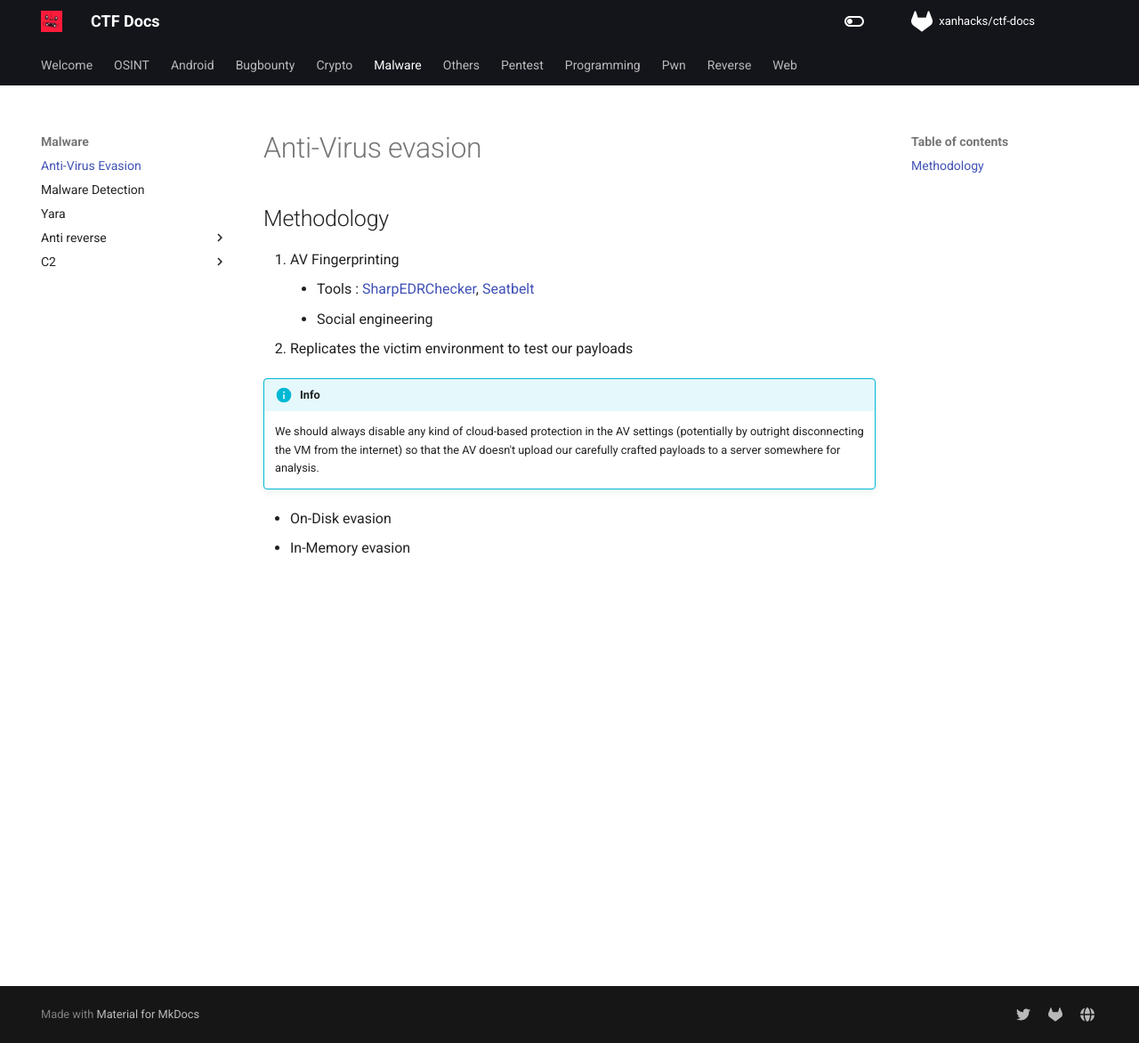
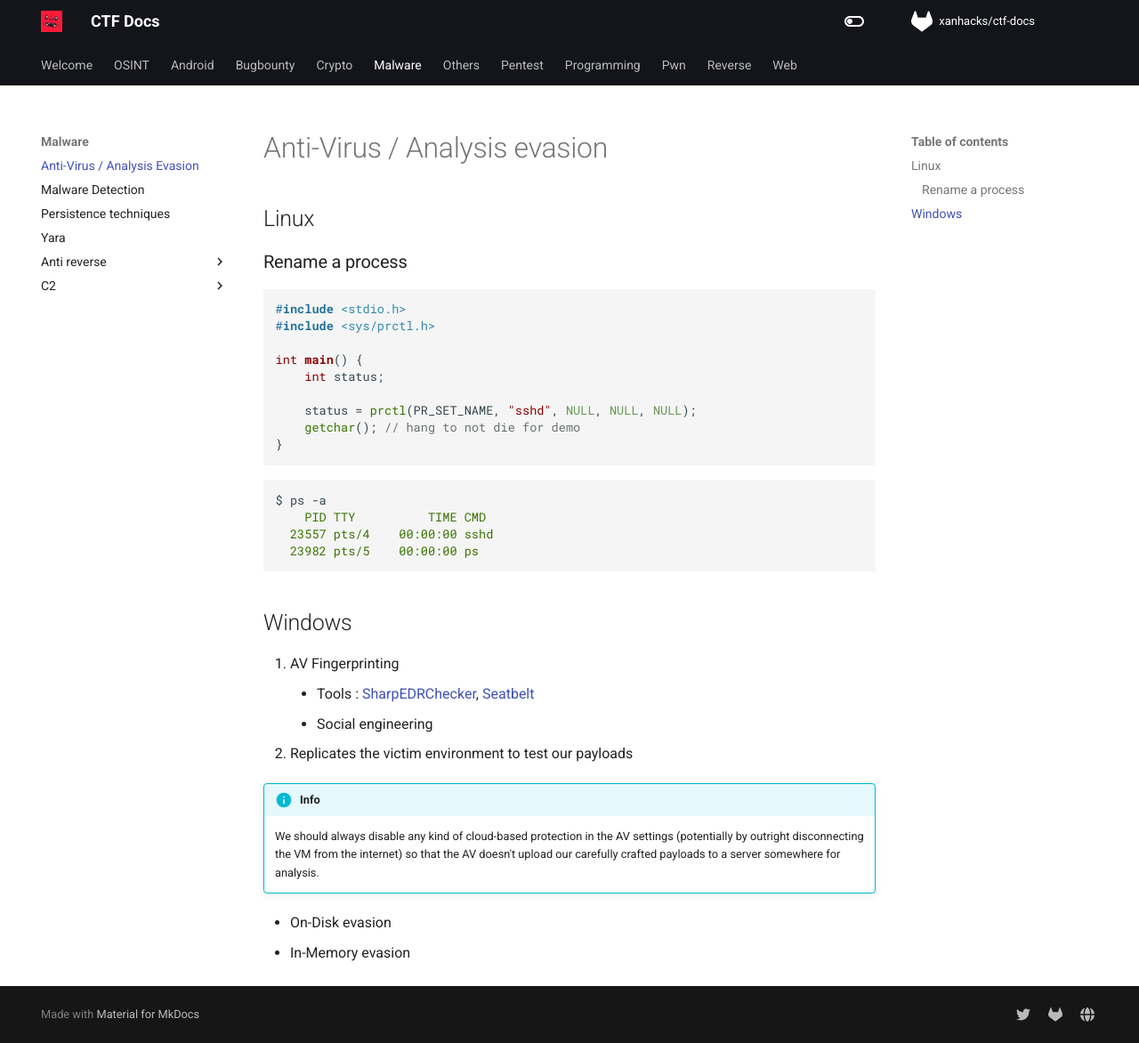
Before and after one commit to xanhacks/ctf-docs, an MkDocs documentation site: the page built from docs/malware/av-evasion.md, in a window 1280 px wide and 1172 px high. Shown: the whole window at 89% size. Built offline with MkDocs 1.6.1 and Material for MkDocs 9.7.7, drawn with Linux system fonts in a browser that asks for light colours; nearby versions of some CDN libraries; comment, search, counter and statistics services are not loaded.

Commit message:
add malware persistence hooks and evasion

````diff
--- a/docs/malware/av-evasion.md
+++ b/docs/malware/av-evasion.md
@@ -1,11 +1,35 @@
 ---
-title: Anti-Virus Evasion
-description: Anti-Virus Evasion.
+title: Anti-Virus / Analysis Evasion
+description: Anti-Virus and human analysis evasion.
 ---
 
-# Anti-Virus evasion
+# Anti-Virus / Analysis evasion
 
-## Methodology
+## Linux
+
+### Rename a process
+
+```c
+#include <stdio.h>
+#include <sys/prctl.h>
+
+int main() {
+    int status;
+
+    status = prctl(PR_SET_NAME, "sshd", NULL, NULL, NULL);
+    getchar(); // hang to not die for demo
+}
+```
+
+```
+$ ps -a
+    PID TTY          TIME CMD
+  23557 pts/4    00:00:00 sshd
+  23982 pts/5    00:00:00 ps
+```
+
+
+## Windows
 
 1. AV Fingerprinting
     - Tools : [SharpEDRChecker](https://github.com/PwnDexter/SharpEDRChecker), [Seatbelt](https://github.com/GhostPack/Seatbelt)
````
Also changed, not shown: docs/malware/persistence.md (added, +120 -0 lines), docs/reverse/hook.md (added, +46 -0 lines).
